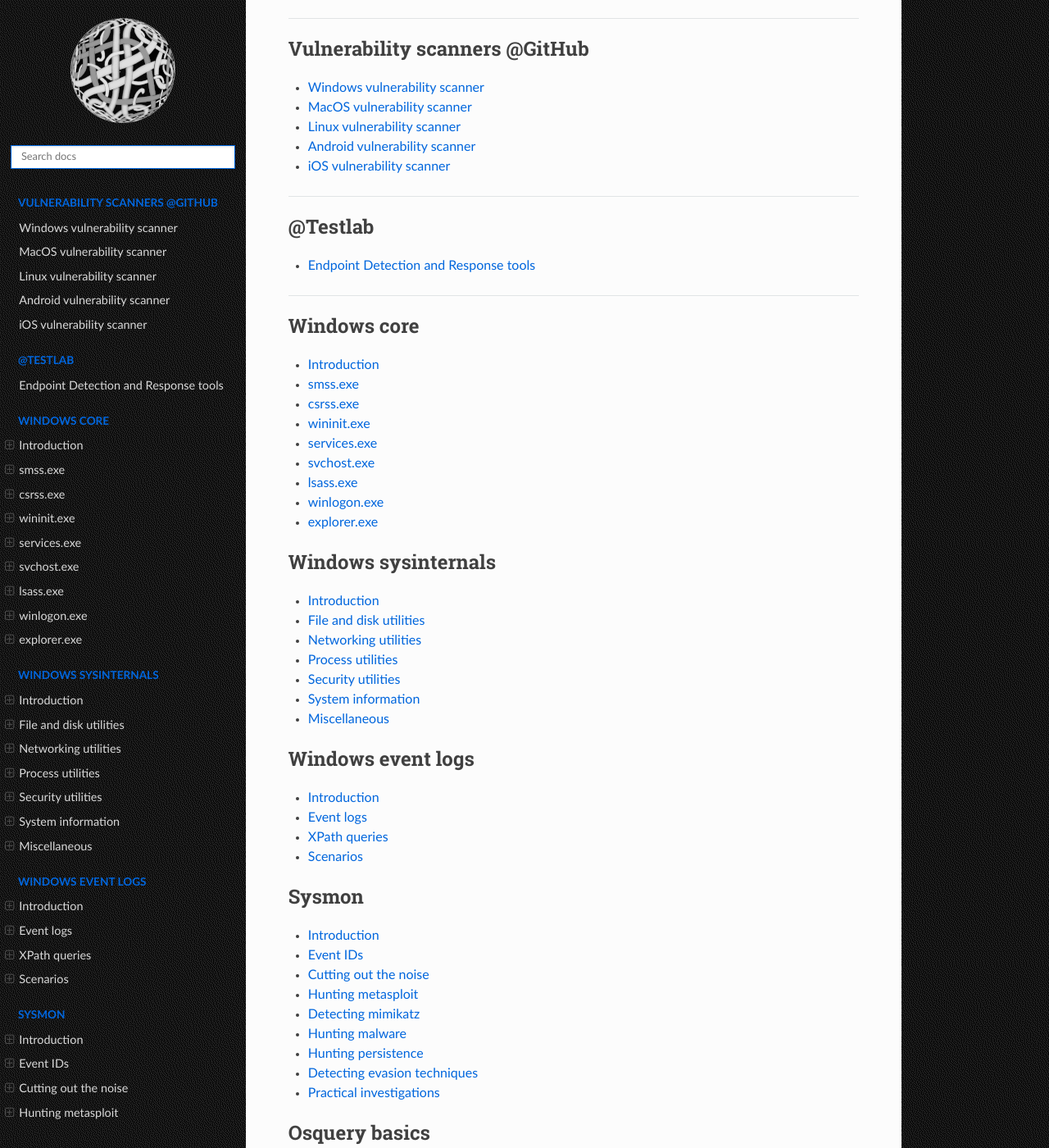
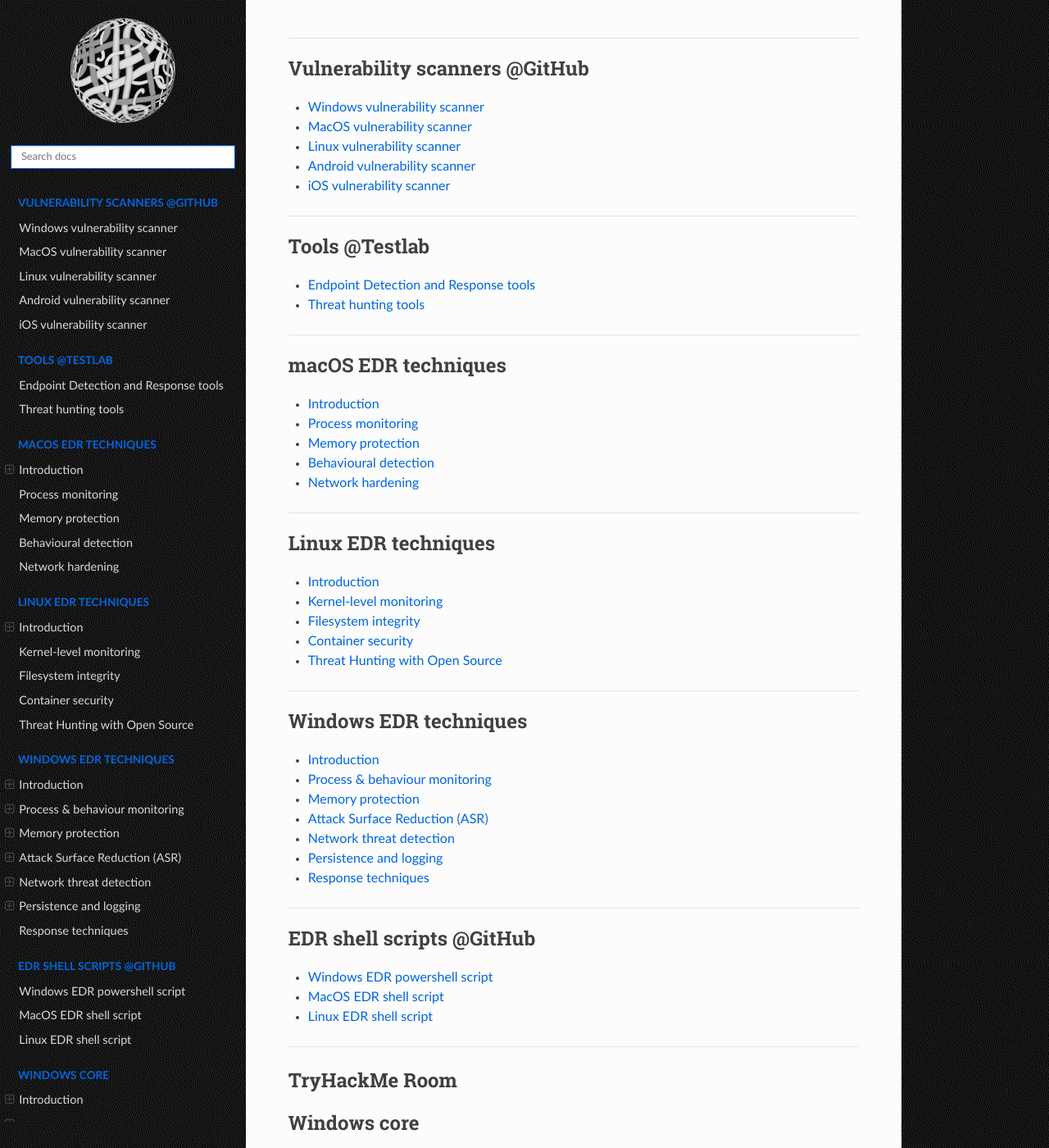
Before and after one commit to tymyrddin/blue-edr, a Sphinx documentation site: the page built from source/index.rst, in a window 1280 px wide and 1400 px high, scrolled down 385 px. Shown: the whole window at 82% size. Built offline with Sphinx 7.4.7 and the Read the Docs theme 3.1.0, drawn with Linux system fonts in a browser that asks for light colours; some of the changed text lies outside the part shown.

Commit message:
EDR scripts

````diff
--- /dev/null
+++ b/source/docs/linux/README.md
@@ -0,0 +1,20 @@
+# Introduction
+
+## What?
+
+Endpoint Detection and Response (EDR) for Linux monitors system activity in real time, detecting and responding to
+threats like malware, unauthorized access, and suspicious behaviour. It leverages kernel-level visibility (eBPF, auditd)
+and open-source tools (Falco, Osquery) to secure servers, cloud workloads, and containers.
+
+## Why?
+
+* Threats are evolving: Attackers increasingly target Linux systems (cloud servers, IoT, DevOps pipelines).
+* Limited native security: Unlike Windows/macOS, Linux lacks built-in EDR capabilities.
+* Critical for compliance: Required for frameworks like CIS, NIST, and PCI-DSS.
+
+## How?
+
+* [Kernel-level monitoring](kernel.md)
+* [Filesystem integrity](fs.md)
+* [Container security](container.md)
+* [Threat Hunting with Open Source](hunting.md)
--- /dev/null
+++ b/source/docs/linux/hunting.md
@@ -0,0 +1,7 @@
+# Threat Hunting with Open Source
+
+| Tool	    | Purpose	                    | Command example                 |
+|----------|-----------------------------|---------------------------------|
+| Osquery	 | SQL-based endpoint queries	 | `SELECT * FROM process_events`    |
+| Falco	   | Behavioral detection	       | `falco -r rules/falco_rules.yaml` |
+| Lynis	   | Compliance auditing	        | `lynis audit system`              |
--- /dev/null
+++ b/source/docs/macos/README.md
@@ -0,0 +1,20 @@
+# Introduction
+
+## What?
+
+A security layer for macOS that detects and prevents malware, unauthorized executions, and data exfiltration. It uses
+Apple’s Endpoint Security Framework (ESF), System Integrity Protection (SIP), and XProtect to monitor processes,
+file changes, and network activity.
+
+## Why?
+
+* Macs are high-value targets: Attacks rose 300%+ in 2023 (Malwarebytes).
+* Apple’s defenses aren’t enough: SIP/XProtect miss fileless attacks, adware, and zero-days.
+* Organisational risk: Macs in organisational networks need zero-trust controls.
+
+## How?
+
+* [Process monitoring](process.md)
+* [Memory protection](memory.md)
+* [Behavioural detection](behavioural.md)
+* [Network hardening](network.md)
--- /dev/null
+++ b/source/docs/macos/network.md
@@ -0,0 +1,8 @@
+# Network hardening
+
+Monitor network connections:
+
+```
+sudo lsof -i -P -n | grep ESTABLISHED
+sudo nettop -P -m route
+```
--- /dev/null
+++ b/source/docs/windows/README.md
@@ -0,0 +1,22 @@
+# Introduction
+
+## What?
+
+A security system for Windows that detects, investigates, and mitigates threats like ransomware, credential theft,
+and LOLBins (Living-Off-the-Land Binaries). It combines Microsoft Defender for Endpoint, Attack Surface Reduction
+(ASR) rules, and behavioral analytics to stop advanced attacks.
+
+## Why?
+
+* #1 targeted OS: 90% of malware attacks focus on Windows.
+* Native tools aren’t enough: Defender misses fileless attacks and LOLBins.
+* Regulatory demands: Needed for HIPAA, GDPR, and FedRAMP compliance.
+
+## How?
+
+* [Process & behaviour monitoring](process.md)
+* [Memory protection](memory.md)
+* [Attack Surface Reduction (ASR)](asr.md)
+* [Network threat detection](network.md)
+* [Persistence and logging](logging.md)
+* [Response techniques](response.md)
--- /dev/null
+++ b/source/docs/windows/logging.md
@@ -0,0 +1,25 @@
+# Persistence and logging
+
+## WMI Subscription Monitoring
+
+Detects malicious WMI event subscriptions (e.g., __EventFilter).
+
+Finds APT29 implants that use WMI for persistence.
+
+Script:
+
+```
+Get-WmiObject -Namespace root\Subscription -Class __EventFilter
+```
+
+## Windows Event Forwarding (WEF)
+
+Centralizes logs (Security, Sysmon, PowerShell Operational).
+
+Essential for threat hunting (e.g., detecting Invoke-Mimikatz).
+
+Deploy:
+
+```
+wecutil qc /q
+```
--- /dev/null
+++ b/source/docs/windows/process.md
@@ -0,0 +1,42 @@
+# Process & behaviour monitoring
+
+## Kernel Callbacks
+
+Hooks into Windows kernel (via ETW or MiniFilter) to monitor:
+
+    Process creation (PsSetCreateProcessNotifyRoutineEx)
+
+    Thread injection (PsSetLoadImageNotifyRoutine)
+
+    DLL loading (NtCreateThreadEx)
+
+Detects:
+
+    Process hollowing (malware spawning svchost.exe then hollowing it)
+
+    Reflective DLL injection (Cobalt Strike)
+
+Tools:
+
+    Microsoft Defender for Endpoint (uses ETW)
+
+    Custom drivers (e.g., Sysmon with SwiftOnSecurity configs)
+
+## User-Mode hooking
+
+Injects hooks into APIs like:
+
+    CreateRemoteThread (blocks thread injection)
+
+    WriteProcessMemory (stops code injection)
+
+Catches fileless attacks (PowerShell scripts, WMI persistence).
+
+Example:
+
+```
+// Detecting thread injection
+if (lpStartAddress == "C:\Windows\System32\amsi.dll") {
+  BlockExecution();
+}
+```
--- a/source/index.rst
+++ b/source/index.rst
@@ -1,7 +1,8 @@
 Endpoint detection and response (EDR)
 ============================================================
 
-Configure and use tooling to detect suspicious activity.
+Endpoint Detection and Response (EDR) is no longer optional. It is a core pillar of cybersecurity and regulations
+mandate EDR.
 
 .. image:: _static/images/in-progress.png
   :alt: Forever in progress ...
@@ -24,11 +25,71 @@
 .. toctree::
    :maxdepth: 1
    :includehidden:
-   :caption: @Testlab
+   :caption: Tools @Testlab
 
    Endpoint Detection and Response tools <https://testlab.tymyrddin.dev/docs/edr/README>
+   Threat hunting tools <https://testlab.tymyrddin.dev/docs/hunting/readme>
 
 ----
+
+.. toctree::
+   :glob:
+   :maxdepth: 1
+   :includehidden:
+   :caption: macOS EDR techniques
+
+   docs/macos/README.md
+   docs/macos/process.md
+   docs/macos/memory.md
+   docs/macos/behavioural.md
+   docs/macos/network.md
+
+----
+
+.. toctree::
+   :glob:
+   :maxdepth: 1
+   :includehidden:
+   :caption: Linux EDR techniques
+
+   docs/linux/README.md
+   docs/linux/kernel.md
+   docs/linux/fs.md
+   docs/linux/container.md
+   docs/linux/hunting.md
+
+----
+
+.. toctree::
+   :glob:
+   :maxdepth: 1
+   :includehidden:
+   :caption: Windows EDR techniques
+
+   docs/windows/README.md
+   docs/windows/process.md
+   docs/windows/memory.md
+   docs/windows/asr.md
+   docs/windows/network.md
+   docs/windows/logging.md
+   docs/windows/response.md
+
+----
+
+.. toctree::
+   :maxdepth: 1
+   :includehidden:
+   :caption: EDR shell scripts @GitHub
+
+   Windows EDR powershell script <https://github.com/tymyrddin/codes-edr/blob/main/cheatsheet-windows>
+   MacOS EDR shell script <https://github.com/tymyrddin/codes-edr/blob/main/cheatsheet-macos>
+   Linux EDR shell script <https://github.com/tymyrddin/codes-edr/blob/main/cheatsheet-linux>
+
+----
+
+=================
+TryHackMe Room
+=================
 
 .. toctree::
    :glob:
````
Also changed, not shown: source/docs/linux/container.md (added, +8 -0 lines), source/docs/linux/fs.md (added, +7 -0 lines), source/docs/linux/kernel.md (added, +7 -0 lines), source/docs/macos/behavioural.md (added, +7 -0 lines), source/docs/macos/memory.md (added, +7 -0 lines), source/docs/macos/process.md (added, +7 -0 lines), source/docs/windows/asr.md (added, +26 -0 lines), source/docs/windows/memory.md (added, +21 -0 lines), source/docs/windows/network.md (added, +28 -0 lines), source/docs/windows/response.md (added, +7 -0 lines).
